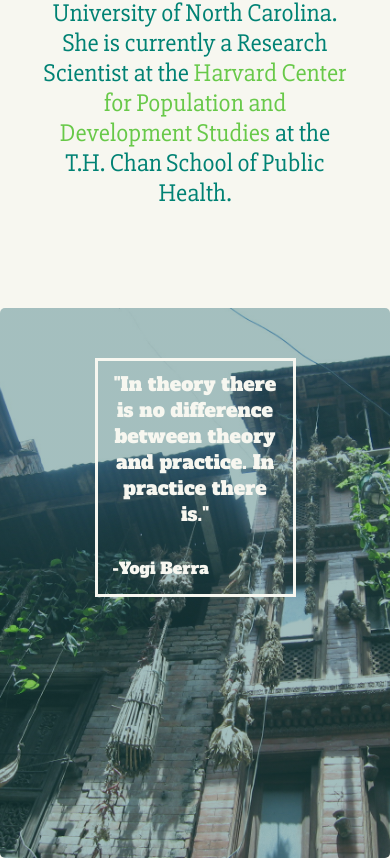
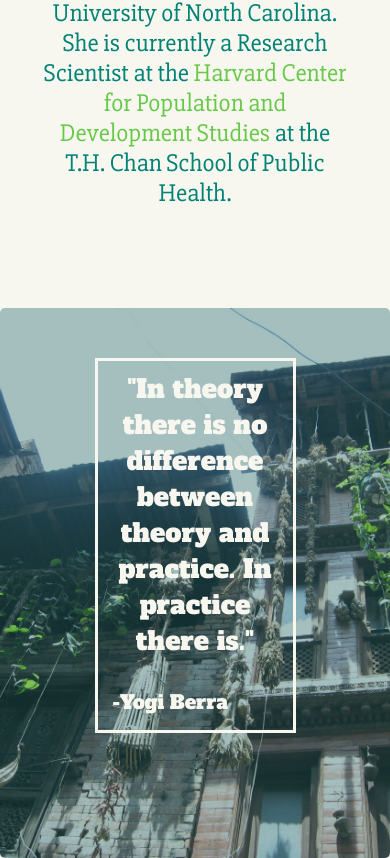
Before and after one commit to emilyjennings/elyse-portfolio, a React (Create React App) app: page / in a window 390 px wide. Shown: the part 1063-1921 px from the top of the page. Built offline with nearby package versions, Linux system fonts and the light colour scheme.

Commit message:
some styling

```diff
--- a/src/App.css
+++ b/src/App.css
@@ -342,13 +342,13 @@ form {
   }
 
   .quote {
-    font-size: 1.2em;
+    font-size: 1.6em;
     text-align: center;
     margin: auto;
   }
 
   .author {
-    font-size: 1em
+    font-size: 1.2em
   }
 
   .footer-img {
```
